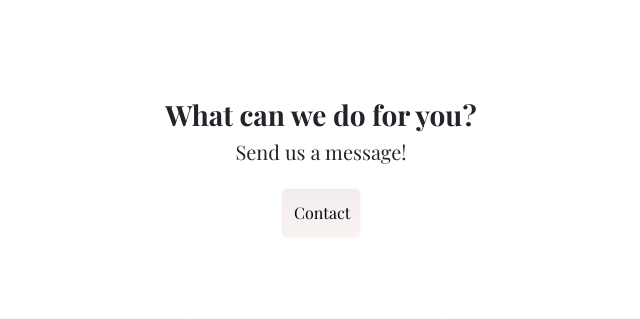
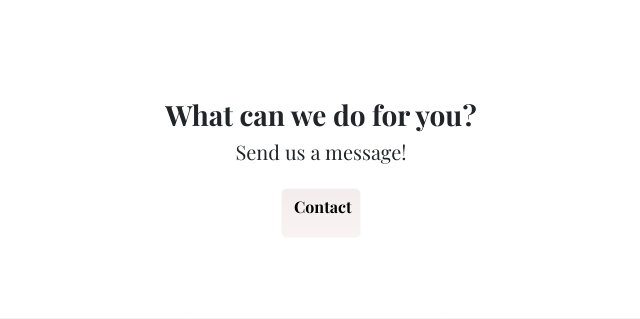
Before and after one commit to Code-Institute-Submissions/dimicoding-wildflour-blogue, a Django app: page / in a window 1280 px wide. Shown: the part 1770-2089 px from the top of the page, without its empty margins (319-959 px from the left). Run offline with Django 3.2, Linux system fonts and the light colour scheme; data that the repository does not hold is empty; some libraries are stand-ins or nearby versions; some web fonts are replaced.

Commit message:
Fix the last error in html

```diff
--- a/templates/index.html
+++ b/templates/index.html
@@ -115,9 +115,7 @@
                     <div class="col">
                         <h3 class="title-one-d">What can we do for you?</h3>
                         <h5 class="title-one">Send us a message!</h5>
-                        <a href="{% url 'contact' %}">
-                        <button type="button" class="btn btn-light title-one mt-3">Contact</button>
-                        </a>
+                        <a href="{% url 'contact' %}" class="btn btn-light title-one-d mt-3">Contact</a>
                     </div>
                 </div>
             </div>
```
